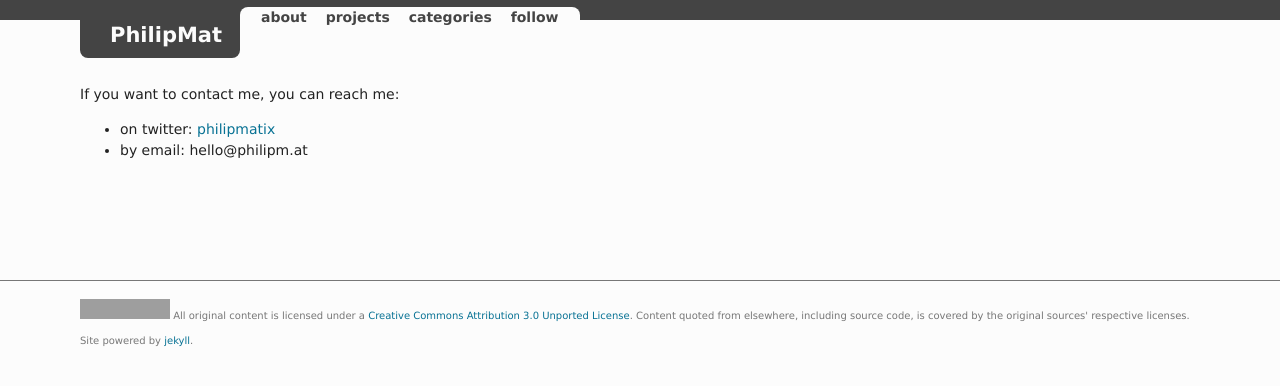
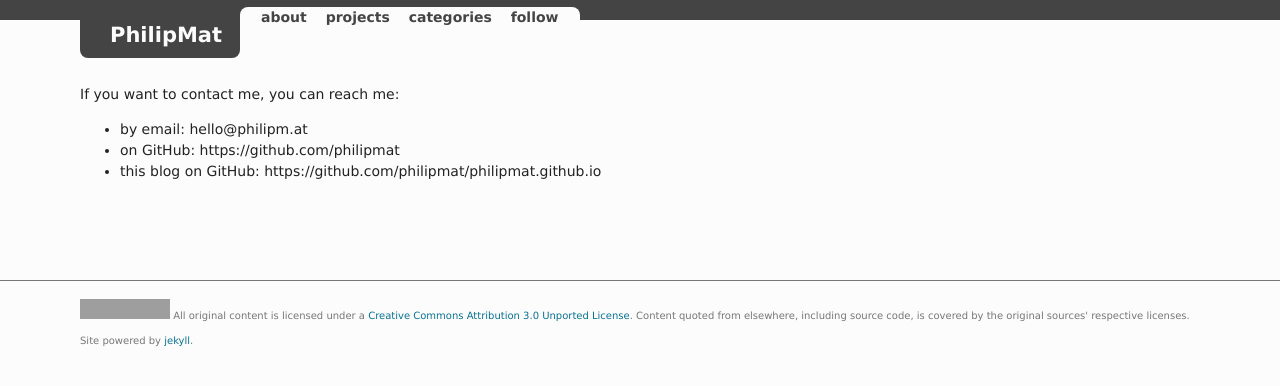
Before and after one commit to philipmat/philipmat.github.io, a Jekyll site: the page built from contact.markdown, in a window 1280 px wide. Shown: the top 386 px of the page. Built offline with Jekyll 4.4.1, drawn with Linux system fonts in a browser that asks for light colours; grey boxes are pictures that could not be loaded.

Commit message:
Add GitHub links to contact information

```diff
--- a/contact.markdown
+++ b/contact.markdown
@@ -5,5 +5,6 @@ layout: page
 
 If you want to contact me, you can reach me:
 
-* on twitter: [philipmatix](https://twitter.com/philipmatix)
 * by email: hello@philipm.at
+* on GitHub: https://github.com/philipmat
+* this blog on GitHub: https://github.com/philipmat/philipmat.github.io
```
